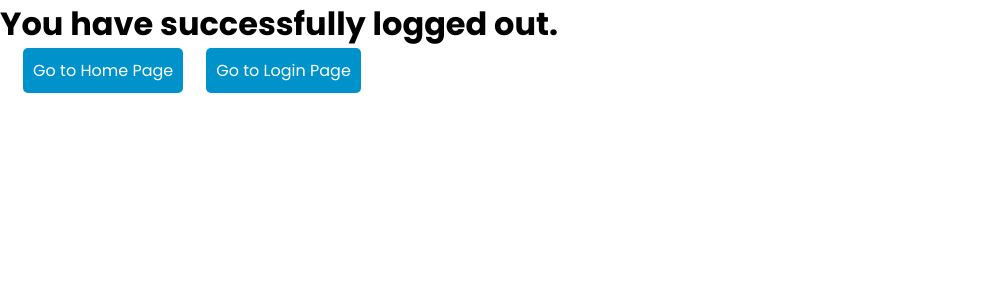
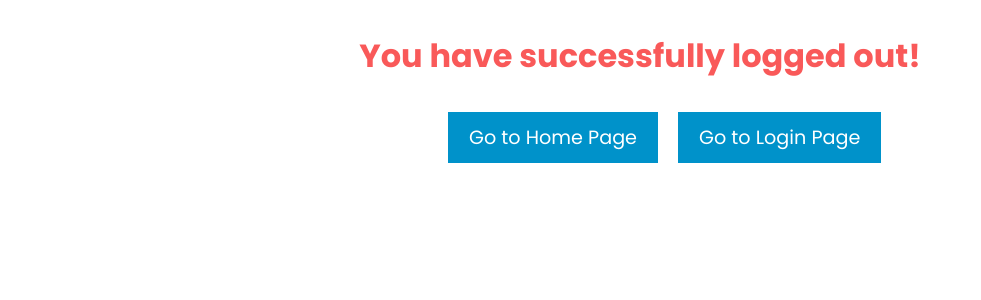
Before and after one commit to SalmanAjani/Blogger, a React (Vite) app: page /logout in a window 1280 px wide. Shown: the top 300 px of the page, without its empty margins (0-981 px from the left). Built offline with nearby package versions, Linux system fonts and the light colour scheme.

Commit message:
minor changes to fix logout functionality

```diff
--- a/src/App.jsx
+++ b/src/App.jsx
@@ -62,7 +62,7 @@ function App() {
   return (
     <div className="app">
       <RouterProvider router={router} />
-      <ToastContainer autoClose={2500} position="top-center" />
+      <ToastContainer autoClose={2000} position="top-center" />
     </div>
   );
 }
--- a/src/components/Navbar.jsx
+++ b/src/components/Navbar.jsx
@@ -8,7 +8,6 @@ const Navbar = () => {
 
   const handleLogout = () => {
     logout();
-    toast.success("Logout successful!");
     navigate("/logout");
   };
 
--- a/src/context/AuthContextProvider.jsx
+++ b/src/context/AuthContextProvider.jsx
@@ -21,6 +21,7 @@ const AuthContextProvider = ({ children }) => {
   useEffect(() => {
     localStorage.setItem("user", JSON.stringify(currentUser));
   }, [currentUser]);
+
   return (
     <AuthContext.Provider value={{ currentUser, login, logout }}>
       {children}
--- a/src/pages/Logout.jsx
+++ b/src/pages/Logout.jsx
@@ -3,19 +3,13 @@ import { Link } from "react-router-dom";
 const Logout = () => {
   return (
     <div className="logout">
-      <h1>You have successfully logged out.</h1>
-      <div
-        style={{
-          width: "30%",
-          display: "flex",
-          justifyContent: "space-evenly",
-        }}
-      >
+      <h1>You have successfully logged out!</h1>
+      <div className="container">
         <Link to="/">
-          <button className="logoutbtn">Go to Home Page</button>
+          <button>Go to Home Page</button>
         </Link>
         <Link to="/login">
-          <button className="logoutbtn">Go to Login Page</button>
+          <button>Go to Login Page</button>
         </Link>
       </div>
     </div>
--- a/src/styles.scss
+++ b/src/styles.scss
@@ -61,15 +61,30 @@ $darkPink: #f95959;
   }
 
   //Logout
-  .logout{
-    button {
-      padding: 10px;
-      border: none;
-      background-color: $lightBlue;
-      cursor: pointer;
-      color: white;
-      border-radius: 5px;
-      font-size: 16px;
+  .logout {
+    h1 {
+      text-align: center;
+      margin: 2rem 0;
+      color: $darkPink;
+    }
+
+    .container {
+      width: 30%;
+      margin: auto;
+      display: flex;
+      justify-content: space-evenly;
+      gap: 20px;
+
+      button {
+        width: max-content;
+        padding: 10px 20px;
+        border: none;
+        cursor: pointer;
+        background-color: $lightBlue;
+        border: 1px solid $lightBlue;
+        color: white;
+        font-size: 1.2rem;
+      }
     }
   }
 
```
